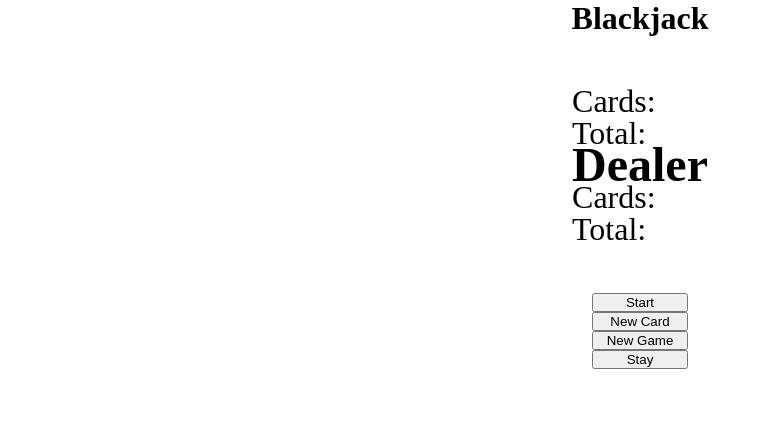
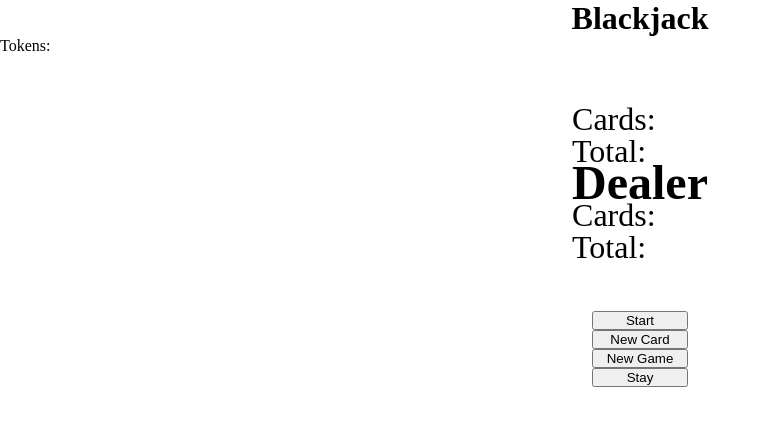
Before and after one commit to Fernandez97Vincent/basic-blackjack, a plain HTML site: page index.html in a window 1280 px wide. Shown: the whole page, without its empty margins (0-772 px from the left). Drawn offline with Linux system fonts and the light colour scheme.

Commit message:
Trying to add tokens

```diff
--- a/index.html
+++ b/index.html
@@ -11,6 +11,7 @@
 
 <body>
     <h1>Blackjack</h1>
+    <p id="tokens">Tokens: </p>
     <div class="main-container">
         <div class="score-container">
             <p id="msg"></p>
--- a/script.js
+++ b/script.js
@@ -20,6 +20,7 @@ let myCards = document.getElementById('myCards');
 let myTotal = document.getElementById('myTotal');
 let msg = document.getElementById('msg');
 let msgDealer = document.getElementById('msg2');
+let tokens = document.getElementById('tokens');
 // buttons
 const startGame = document.getElementById('start');
 const newCard = document.getElementById('new-card');
@@ -40,6 +41,7 @@ newGame.addEventListener('click', beginGame);
 newCard.addEventListener('click', getNewCard);
 // startGame functionality
 startGame.addEventListener('click', beginGame);
+
 
 // start by grabbing a random card
 function getRandomCard() {
@@ -90,6 +92,7 @@ function getNewCard() {
 }
 
 function beginGame() {
+
     stillAlive = true;
     let firstCard = getRandomCard();
     let secondCard = getRandomCard();
@@ -104,6 +107,13 @@ function beginGame() {
         displayGame();
     }, 1000)
 }
+
+// function useTokens() {
+//     tokens.innerHtml = '100';
+//     let tokens = 100;
+//     --tokens;
+//     return tokens;
+// }
 
 function displayGame() {
     myCards.textContent = 'Cards: '
```
